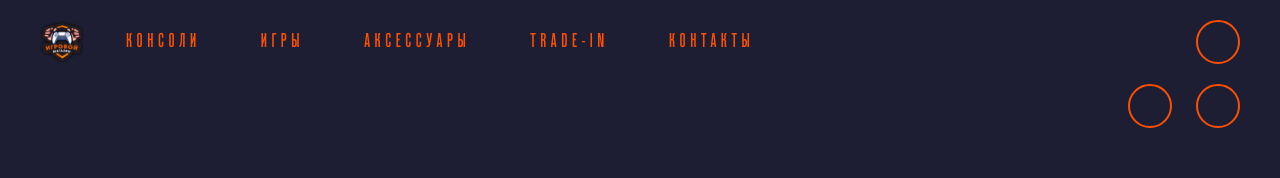
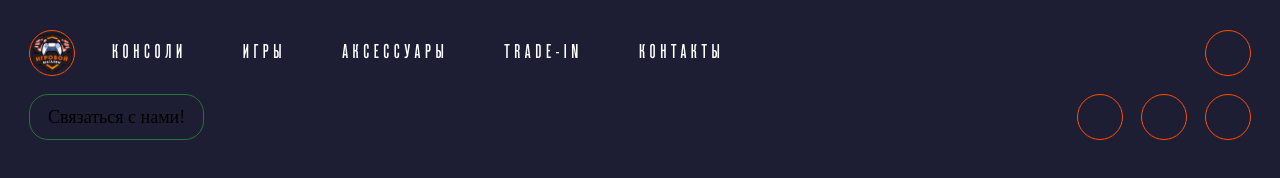
Before and after one commit to Gleb-Medvedev/Igrovoy, a plain HTML site: page index.html in a window 1280 px wide. Drawn offline with Linux system fonts and the light colour scheme.

Commit message:
added approximate positioning of interactive header elements

```diff
--- a/assets/js/app.js
+++ b/assets/js/app.js
@@ -1,3 +1,7 @@
-document.querySelector('.menu-btn').addEventListener('click', () => {
-    document.querySelector('.menu-btn').classList.toggle('opened');
+// document.querySelector('.menu-btn').addEventListener('click', () => {
+//     document.querySelector('.menu-btn').classList.toggle('opened');
+// })
+
+document.querySelector('.bottom-bar__contact-us').addEventListener('click', () => {
+    document.querySelector('.bottom-bar__contact-us-list').classList.toggle('in-view');
 })
--- a/assets/styles/_reset.css
+++ b/assets/styles/_reset.css
@@ -88,5 +88,4 @@ img {
     max-width: 100%;
     display: block;
     height: auto;
-    border: 0;
 }
--- a/assets/styles/main.scss
+++ b/assets/styles/main.scss
@@ -1,5 +1,5 @@
 @import url('./_fonts.css');
-@import url('./_reset.css');
+@import url('_reset.css');
 @import url('./_vars.css');
 @import url('./global.css');
 
@@ -12,39 +12,42 @@ body {
 
 
 .header {
-    padding: 10px 0;
+    padding-top: 20px;
     font-size: 2rem;
+    color: var(--white);
 
     &-action {
-        width: 44px;
-        height: 44px;
-        aspect-ratio: 1 / 1;
-        border-radius: 50%;
         cursor: pointer;
+        outline: 1px solid var(--orange);
 
-        &:not(.top-bar__logo) {
-            border: 2px solid var(--orange);
+        &:not(.bottom-bar__contact-us) {
+            width: 44px;
+            height: 44px;
+            border-radius: 50%;
         }
 
         &:focus {
-            outline: 4px solid red;
+            outline: 4px solid var(--orange);
         }
     }
 
     &__top-bar,
     &__bottom-bar {
         display: flex;
-        padding: 10px;
+        padding: 10px 0;
+        align-items: center;
+
+        & > * {
+            &:not(:last-child) {
+                margin-right: 20px;
+            }
+        }
     }
 
     & .top-bar {
-        & > * {
-            &:not(:last-child) {
-                margin-right: 24px;
-            }
-        }
+        &__logo {
+            overflow: hidden;
 
-        &__logo {
             &-img {
                 width: 100%;
                 height: 100%;
@@ -59,18 +62,16 @@ body {
 
                 &__item {
                     &:not(:last-child) {
-                        margin-right: 24px;
+                        margin-right: 20px;
                     }
                 }
 
                 &__link {
                     display: inline-block;
-                    padding: 10.5px 18px;
-                    color: var(--orange);
+                    padding: 12px 18px;
                     font-family: Reforma;
                     letter-spacing: var(--reforma_46);
                     text-transform: uppercase;
-                    font-weight: 500;
                 }
             }
         }
@@ -81,13 +82,55 @@ body {
     }
 
     & .bottom-bar {
+        &__contact-us {
+            font-size: 1.8rem;
+            position: relative;
+            text-align: center;
+            border-radius: 18px;
+            outline-color: var(--green);
+
+            &-heading {
+                padding: 11.5px 18px;
+                display: block;
+            }
+
+            &-list {
+                position: absolute;
+                width: 100%;
+                top: 100%;
+                left: 0;
+                transform: translateY(40%);
+                opacity: 0;
+                visibility: hidden;
+                transition: 300ms ease-out all;
+
+                &.in-view {
+                    transform: translateY(0);
+                    opacity: 1;
+                    visibility: visible;
+                }
+            }
+
+            &-item {
+                padding: 11.5px 18px;
+                display: block;
+                cursor: pointer;
+                border-radius: 18px;
+                border: 1px solid var(--green);
+
+                &:last-child {
+                    margin-top: -1px;
+                }
+            }
+        }
+
         &__actions {
             margin-left: auto;
             display: flex;
 
             & > * {
                 &:not(:last-child) {
-                    margin-right: 24px;
+                    margin-right: 20px;
                 }
             }
         }
--- a/index.html
+++ b/index.html
@@ -10,6 +10,7 @@
     <header class="header">
         <div class="header-container container">
             <div class="header__top-bar top-bar">
+
                 <div class="top-bar__logo header-action" title="Вернуться на главную страницу" tabindex="1">
                     <a href="index.html" class="top-bar__logo-link">
                         <img src="assets/images/logo/logo_100.png" alt="логотип компании" class="top-bar__logo-img">
@@ -26,30 +27,30 @@
                     </ul>
                 </nav>
 
-                <button class="top-bar__profile header-action" tabindex="2" title="Профиль" type="button">
+                <button class="top-bar__profile header-action" tabindex="2" title="Профиль">
 
                 </button>
             </div>
 
             <div class="header__bottom-bar bottom-bar">
-                <!-- <div class="bottom-bar__contacts">
+                <button class="bottom-bar__contact-us header-action" tabindex="6">
+                    <span class="bottom-bar__contact-us-heading">Связаться с нами!</span>
+                    <ul class="bottom-bar__contact-us-list">
+                        <li class="bottom-bar__contact-us-item"><a href="tel: +79786725232">+7 978 672 52 32</a></li>
+                        <li class="bottom-bar__contact-us-item">Обратный звонок</li>
+                    </ul>
+                </button>
 
-                </div> -->
-
-                <!-- <button class="bottom-bar__search-bar search-bar header-action" tabindex="3" type="button">
-                    <div class="search-bar__wrapper">
-                        <div></div>
-                        <div></div>
-                    </div>
-                </button> -->
                 <div class="bottom-bar__actions">
-                    <button class="bottom-bar__search-bar search-bar header-action" tabindex="5" type="button" title="Поиск">
+                    <button class="bottom-bar__search-bar search-bar header-action" tabindex="5" title="Поиск">
 
                     </button>
 
-                    <button class="bottom-bar__cart header-action" tabindex="4" title="Корзина"></button>
+                    <button class="bottom-bar__cart cart header-action" tabindex="4" title="Корзина">
 
+                    </button>
 
+                    <button class="bottom-bar__menu-btn header-action" tabindex="3"></button>
                 </div>
 
             </div>
```
Also changed, not shown: assets/styles/main.css, 1 other file.
